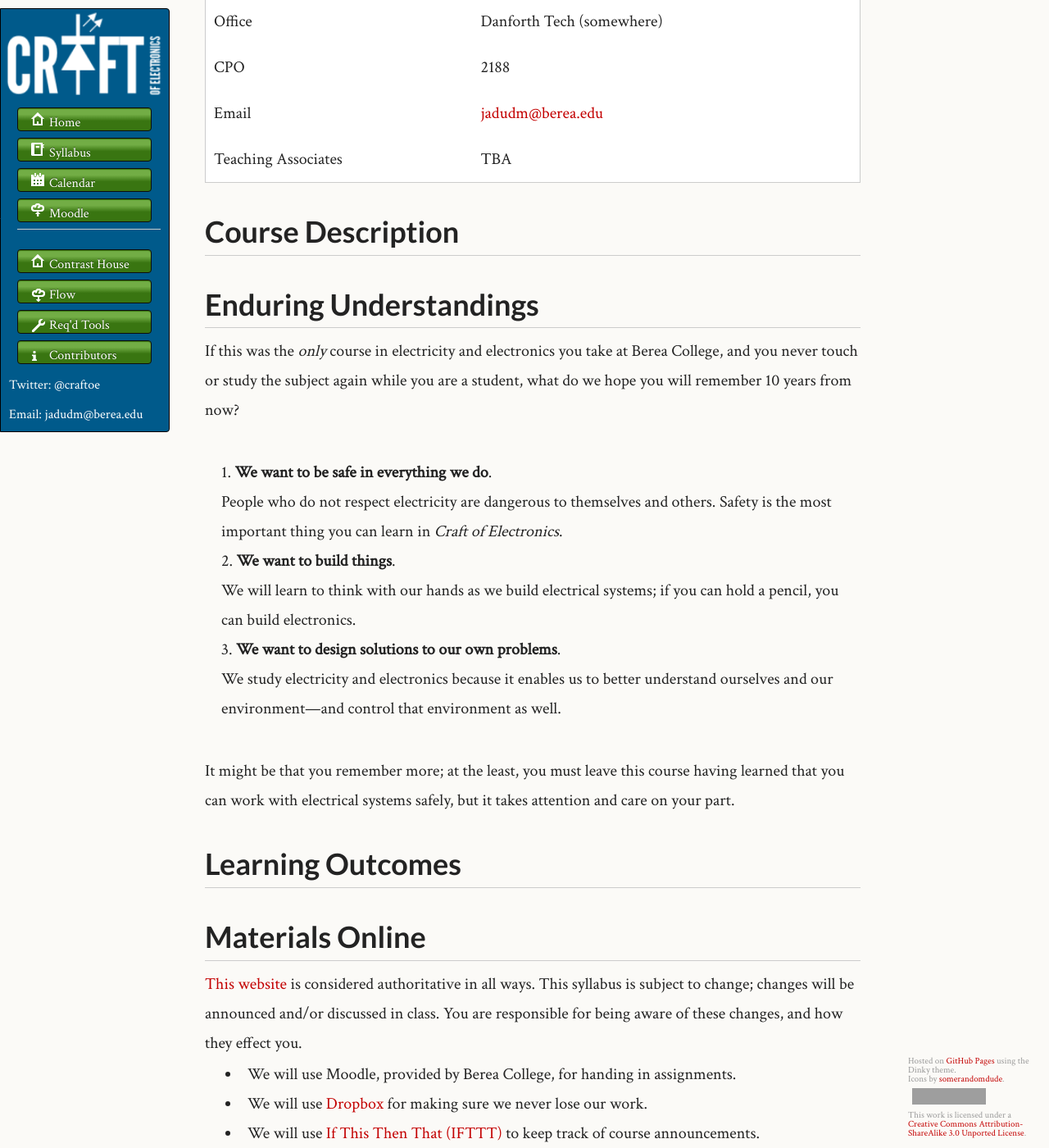
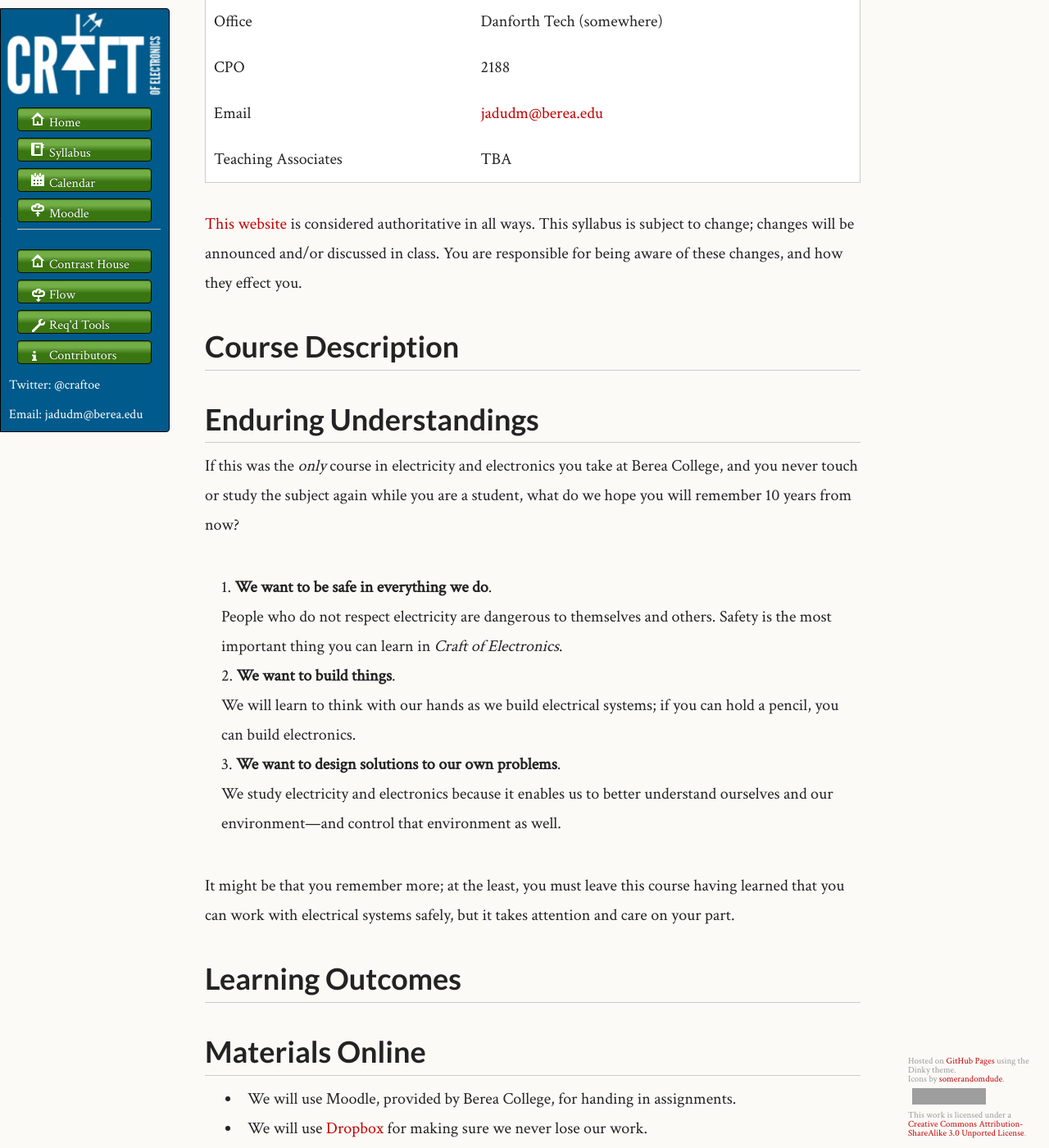
Before and after one commit to craftofelectronics/craftofelectronics.github.com, a Jekyll site: the page built from syllabus.md, in a window 1280 px wide and 1400 px high, scrolled down 224 px. Shown: the whole window at 82% size. Built offline with Jekyll 4.4.1, drawn with Linux system fonts in a browser that asks for light colours; part of the change alters nothing that is shown; grey boxes are pictures that could not be loaded.

```diff
--- a/syllabus.md
+++ b/syllabus.md
@@ -34,6 +34,8 @@ title: Craft of Electronics (TAD265) Syllabus
   </tr>
 </table>
 
+[This website](http://craftofelectronics.org/) is considered authoritative in all ways. This syllabus is subject to change; changes will be announced and/or discussed in class. You are responsible for being aware of these changes, and how they effect you.
+
 ## Course Description
 
 ## Enduring Understandings
@@ -56,8 +58,6 @@ It might be that you remember more; at the least, you must leave this course hav
 ## Learning Outcomes
 
 ## Materials Online
-
-[This website](http://craftofelectronics.org/) is considered authoritative in all ways. This syllabus is subject to change; changes will be announced and/or discussed in class. You are responsible for being aware of these changes, and how they effect you.
 
 * We will use Moodle, provided by Berea College, for handing in assignments.
 * We will use [Dropbox](http://dropbox.com/) for making sure we never lose our work.
```
